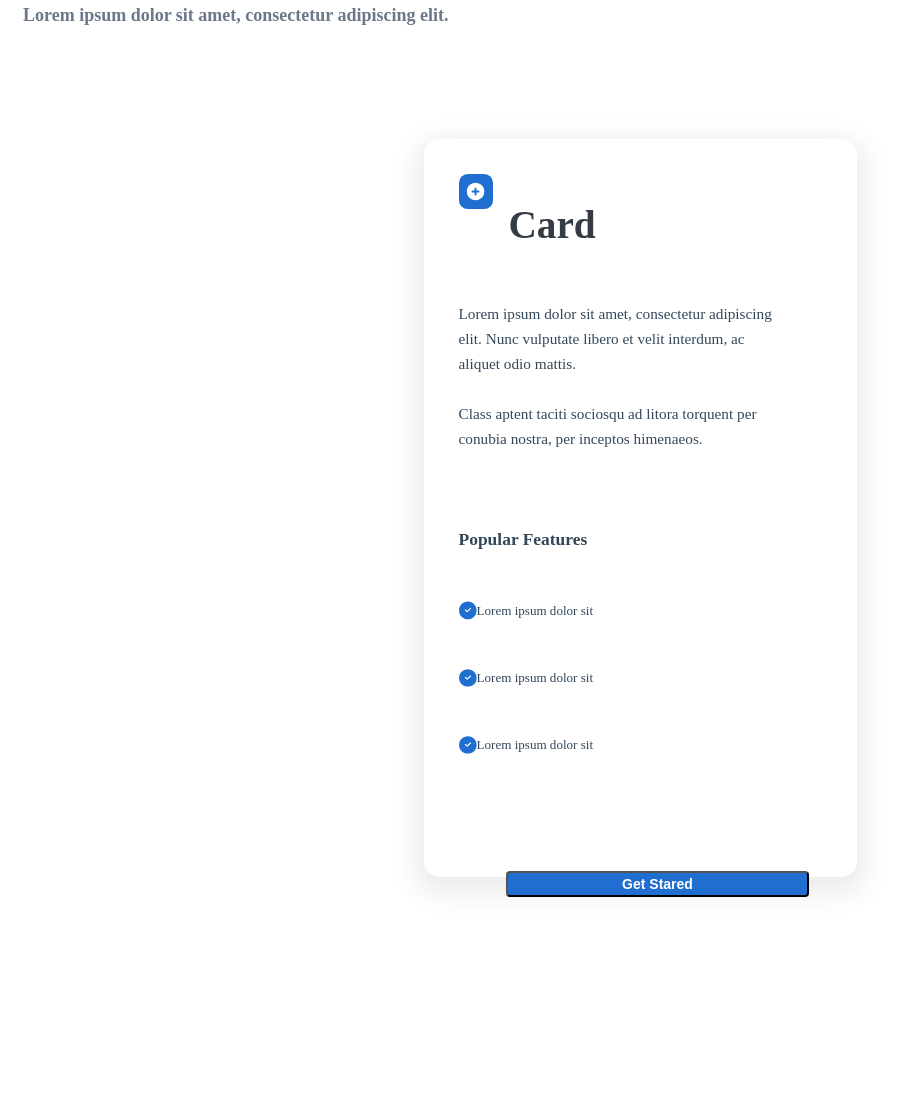
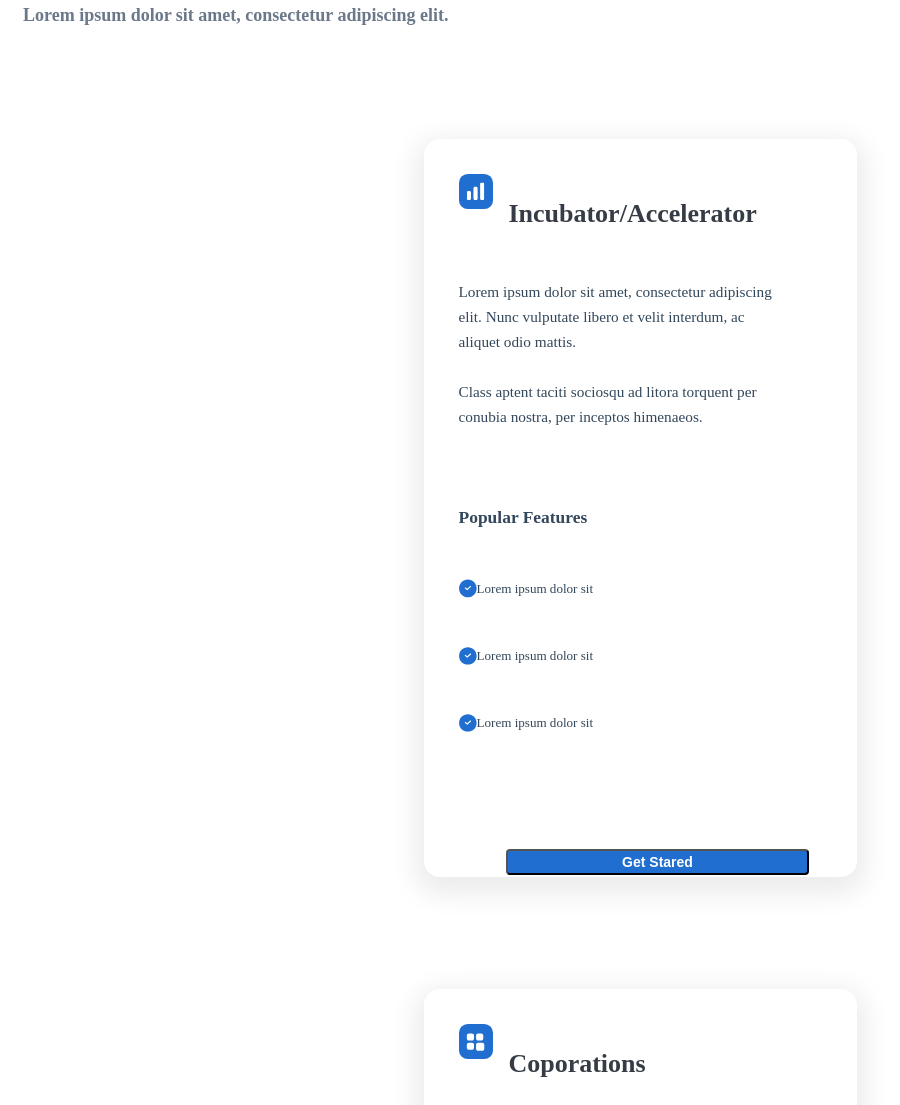
Before and after one commit to luis-pomare/AcceleratorApp-one-pager, a Gatsby site: page /main in a window 1280 px wide. Shown: the part 350-1455 px from the top of the page, without its empty margins (0-900 px from the left). Before the commit the page ends 1370 px from the top, so only its background shows below. Built offline with nearby package versions, Linux system fonts and the light colour scheme; Gatsby itself is replaced by a stand-in of ours.

Commit message:
Create cards content

```diff
--- a/src/components/Card.js
+++ b/src/components/Card.js
@@ -1,14 +1,15 @@
 import React from "react"
 import * as style from "../styles/card.module.css"
 
-export default function Card() {
+export default function Card(props) {
+  const { source, title } = props
   return (
     <section className={style.card}>
       <span className={style.cardHeader}>
         <span className={style.blue}>
-          <img src="/cardFive.svg" alt="card logo" />
+          <img src={source} alt="card logo" />
         </span>
-        <h2>Card</h2>
+        <h2 className={style.title}>{title}</h2>
       </span>
       <p className={style.paragraph}>
         Lorem ipsum dolor sit amet, consectetur adipiscing elit. Nunc vulputate
--- a/src/pages/main.js
+++ b/src/pages/main.js
@@ -30,7 +30,11 @@ export default function Main() {
         </p>
       </span>
       <span className={style.cards}>
-        <Card />
+        <Card source="/cardOne.svg" title="Incubator/Accelerator" />
+        <Card source="/cardTwo.svg" title="Coporations" />
+        <Card source="/cardThree.svg" title="Investor" />
+        <Card source="/cardFour.svg" title="Startup" />
+        <Card source="/cardFive.svg" title="Open Challenge" />
       </span>
     </main>
   )
--- a/src/styles/card.module.css
+++ b/src/styles/card.module.css
@@ -60,9 +60,12 @@
   display: flex;
   gap: 15px;
   font-weight: 600;
-  font-size: 26.1974px;
   line-height: 35px;
   color: #363c45;
+}
+
+.title {
+  font-size: 26px;
 }
 
 .paragraph {
--- a/src/styles/main.module.css
+++ b/src/styles/main.module.css
@@ -63,5 +63,5 @@
 .cards {
   display: flex;
   flex-direction: column;
-  gap: 15px;
+  gap: 112px;
 }
```
